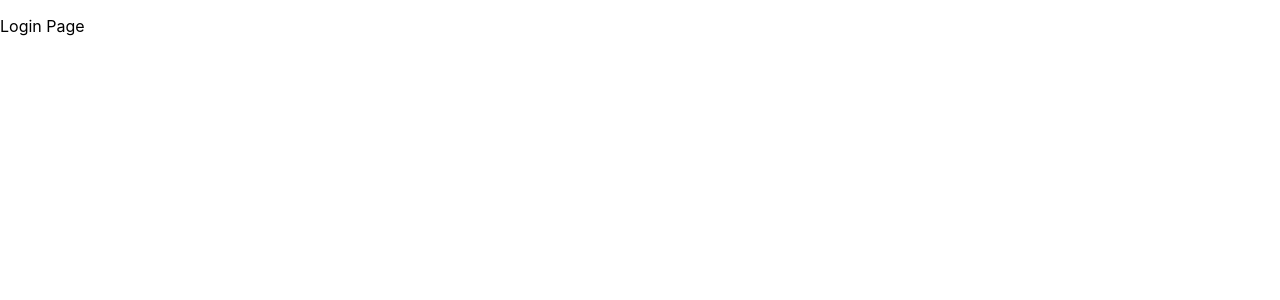
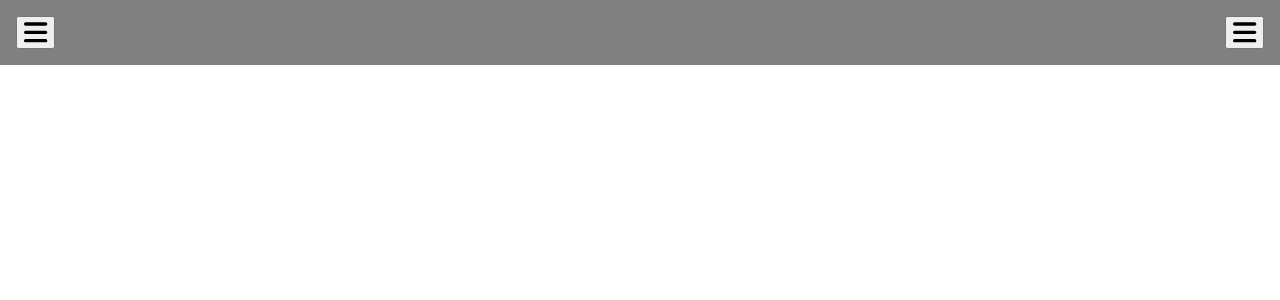
Before and after one commit to pswoonie/react-practice, a React (Create React App) app in the folder todo/: page /login in a window 1280 px wide. Shown: the top 300 px of the page. Built offline with nearby package versions, Linux system fonts and the light colour scheme.

Commit message:
[ADD] drawer component

```diff
--- a/todo/src/components/landing/landing.js
+++ b/todo/src/components/landing/landing.js
@@ -10,6 +10,7 @@ import AddTodo from "./add-todo.js";
 import Button from "../others/button/button.js";
 
 import { useState, useRef } from "react";
+import { useNavigate } from "react-router-dom";
 import { FontAwesomeIcon } from "@fortawesome/react-fontawesome";
 import { faTrashCan } from "@fortawesome/free-solid-svg-icons";
 
@@ -29,6 +30,8 @@ function Landing() {
     },
   ];
 
+  const navigate = useNavigate();
+
   const count = useRef(0);
 
   const [todoList, setList] = useState(initialList);
@@ -36,6 +39,10 @@ function Landing() {
   const landingStyle = {
     height: "100vh",
     width: "100vw",
+  };
+
+  const goto = () => {
+    navigate("/login");
   };
 
   const onListCallback = (inputValue) => {
@@ -61,7 +68,10 @@ function Landing() {
   return (
     <div style={landingStyle}>
       <Column height="100%" width="100%">
-        <AppBar count={count.current} />
+        <AppBar
+          leading={`completed: ${count.current}`}
+          trailing={<Button onClick={goto}>Login</Button>}
+        />
         <H_DIVIDER height="1px" width="100%" background="black" />
         <Row height="100%" width="100%">
           <Column height="100%">
--- a/todo/src/components/login/login.js
+++ b/todo/src/components/login/login.js
@@ -1,11 +1,46 @@
+import AppBar from "../others/appbar";
+import Column from "../others/column";
+import { Drawer, DrawerButton } from "../others/drawer/drawer";
+import { FontAwesomeIcon } from "@fortawesome/react-fontawesome";
+import { faBars } from "@fortawesome/free-solid-svg-icons";
+
+import { useState } from "react";
+
 function Login() {
+  const [toggle, setToggle] = useState(false);
+
   const loginStyle = {
     height: "100vh",
     width: "100vw",
   };
+
+  const clickCallback = () => {
+    setToggle((prev) => !prev);
+  };
+
   return (
     <div style={loginStyle}>
-      <p>Login Page</p>
+      <Column height="100%" width="100%">
+        <Drawer
+          width="300px"
+          color="#e6e6e4"
+          isOpen={toggle}
+          callback={clickCallback}
+        ></Drawer>
+        <AppBar
+          color="gray"
+          leading={
+            <DrawerButton callback={clickCallback}>
+              <FontAwesomeIcon icon={faBars} size="2x" />
+            </DrawerButton>
+          }
+          trailing={
+            <DrawerButton callback={clickCallback}>
+              <FontAwesomeIcon icon={faBars} size="2x" />
+            </DrawerButton>
+          }
+        ></AppBar>
+      </Column>
     </div>
   );
 }
--- a/todo/src/components/others/appbar.js
+++ b/todo/src/components/others/appbar.js
@@ -1,7 +1,4 @@
 import Row from "./row.js";
-import Button from "./button/button.js";
-
-import { useNavigate } from "react-router-dom";
 
 function Leading(props) {
   const leadingStyle = {
@@ -25,15 +22,10 @@ function Trailing(props) {
  * height
  */
 function AppBar(props) {
-  const navigate = useNavigate();
-
   const appbarStyle = {
     height: props.height ?? "65px",
     width: "100%",
-  };
-
-  const goto = () => {
-    navigate("/login");
+    background: props.color,
   };
 
   return (
@@ -44,10 +36,8 @@ function AppBar(props) {
         justifyContent="space-between"
         alignItems="center"
       >
-        <Leading>completed: {props.count ?? 0}</Leading>
-        <Trailing>
-          <Button onClick={goto}>Login</Button>
-        </Trailing>
+        <Leading>{props.leading}</Leading>
+        <Trailing>{props.trailing}</Trailing>
       </Row>
     </div>
   );
--- /dev/null
+++ b/todo/src/components/others/drawer/drawer.js
@@ -0,0 +1,42 @@
+import styles from "./drawer.module.css";
+
+export function DrawerButton(props) {
+  const handleCallback = () => {
+    props.callback();
+  };
+
+  return (
+    <div>
+      <button className={styles.toggle} onClick={handleCallback}>
+        {props.children}
+      </button>
+    </div>
+  );
+}
+
+export function Drawer(props) {
+  const blurStyle = {
+    display: props.isOpen ? "block" : "none",
+  };
+
+  const drawerStyle = {
+    width: props.width,
+    background: props.color,
+    transform: props.isOpen ? "translateX(0)" : "translateX(-100%)",
+  };
+
+  const handleCallback = () => {
+    props.callback();
+  };
+
+  return (
+    <div>
+      <div
+        className={styles.blur}
+        style={blurStyle}
+        onClick={handleCallback}
+      ></div>
+      <div className={styles.drawer} style={drawerStyle}></div>
+    </div>
+  );
+}
--- /dev/null
+++ b/todo/src/components/others/drawer/drawer.module.css
@@ -0,0 +1,24 @@
+.blur {
+  height: 100vh;
+  width: 100vw;
+  position: absolute;
+  background: black;
+  opacity: 0.3;
+  z-index: 1;
+}
+
+.drawer {
+  height: 100%;
+  position: absolute;
+  z-index: 2;
+  transition: all 0.3s ease-out;
+}
+
+.toggle {
+  margin: 0 0;
+}
+
+.toggle:hover {
+  color: red;
+  transform: scale(1.3);
+}
```
